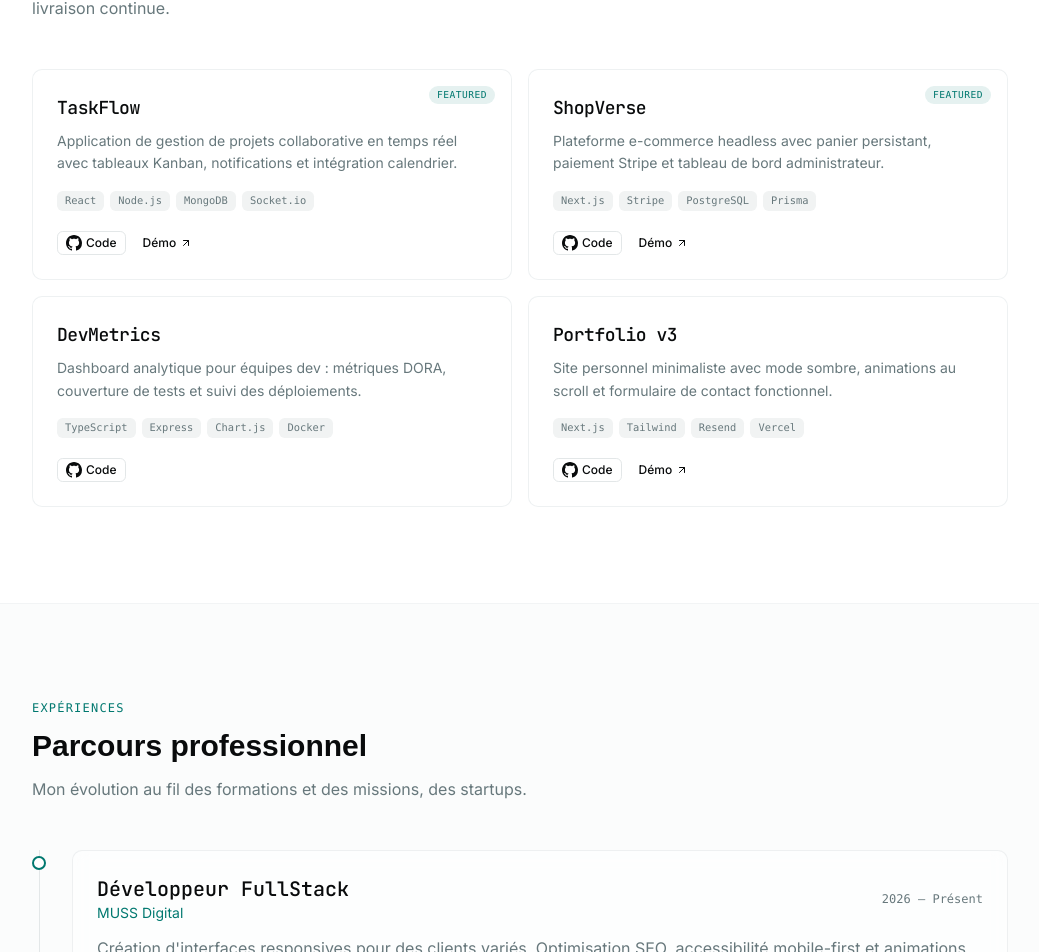
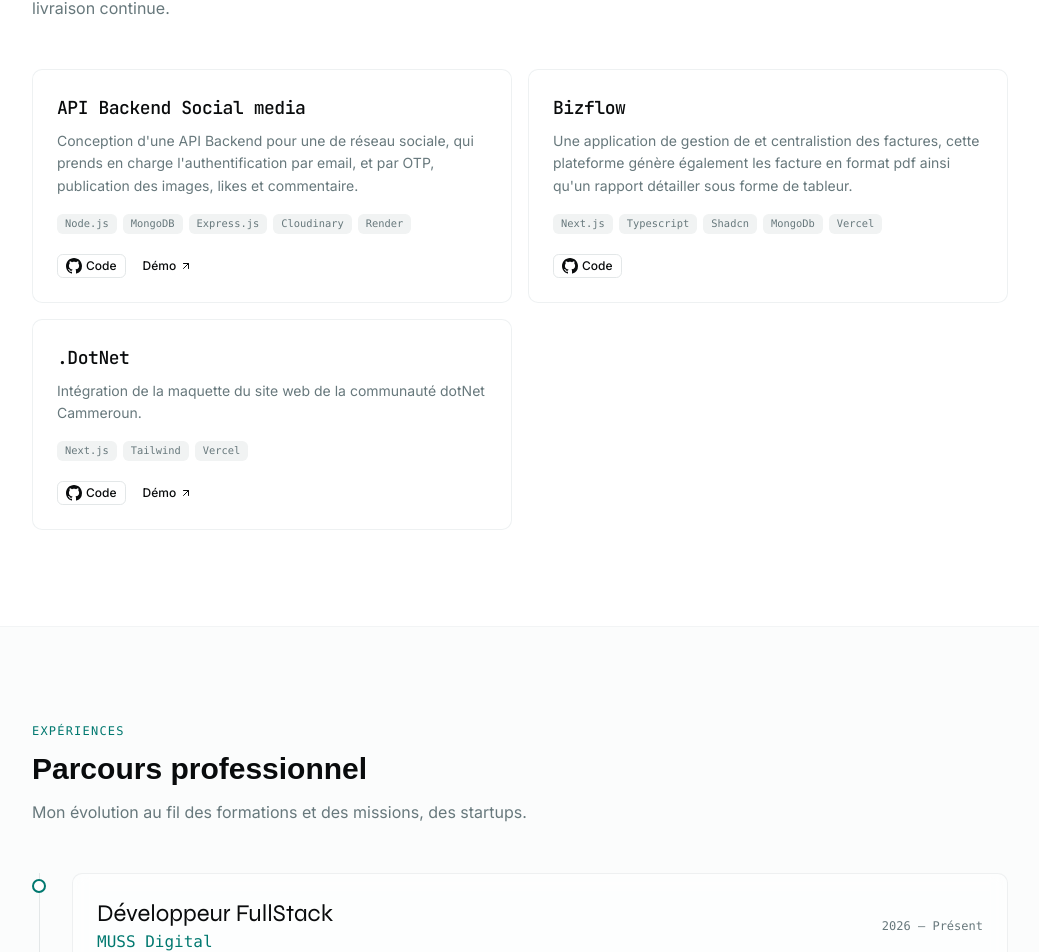
Before and after one commit to Helionux/folio-app, a Next.js app: page / in a window 1280 px wide. Shown: the part 2916-3868 px from the top of the page, without its empty margins (120-1159 px from the left). Built offline with nearby package versions, Linux system fonts and the light colour scheme; a web font is replaced by a local one.

Commit message:
feat: update ChartSkill component to use 'stats' instead of 'visitors' and enhance Experience section styling

```diff
--- a/components/sections/ChartSkill.tsx
+++ b/components/sections/ChartSkill.tsx
@@ -25,18 +25,18 @@
 export const description = "A radial chart with a label"
 
 const chartData = [
-  { browser: "Architecture REST", visitors: 85, fill: "var(--color-primary)" },
-  { browser: "React/Next.js", visitors: 95, fill: "var(--color-primary)" },
-  { browser: "Node.js/Express", visitors: 88, fill: "var(--color-primary)" },
-  { browser: "MongoDB/PostgreSQL", visitors: 85, fill: "var(--color-primary)" },
-  { browser: "TypeScript", visitors: 92, fill: "var(--color-primary)" },
-  { browser: "Test & CI/CD", visitors: 88, fill: "var(--color-primary)" },
+  { browser: "Architecture REST", stats: 85, fill: "var(--color-primary)" },
+  { browser: "React/Next.js", stats: 95, fill: "var(--color-primary)" },
+  { browser: "Node.js/Express", stats: 88, fill: "var(--color-primary)" },
+  { browser: "MongoDB & PostgreSQL", stats: 85, fill: "var(--color-primary)" },
+  { browser: "TypeScript", stats: 92, fill: "var(--color-primary)" },
+  { browser: "Test & CI/CD", stats: 88, fill: "var(--color-primary)" },
   {
     browser: "Docker & Déploiement",
-    visitors: 78,
+    stats: 78,
     fill: "var(--color-primary)",
   },
-  { browser: "Performance web", visitors: 90, fill: "var(--color-primary)" },
+  { browser: "Performance web", stats: 90, fill: "var(--color-primary)" },
 ]
 
 const chartConfig = {
@@ -56,7 +56,7 @@
     color: "var(--chart-2)",
   },
   mongodb: {
-    label: "MongoDB/PostgreSQL",
+    label: "MongoDB & PostgreSQL",
     color: "var(--chart-3)",
   },
   test: {
@@ -105,8 +105,8 @@
                 content={<ChartTooltipContent indicator="line" />}
               />
 
-              <Bar dataKey="visitors" fill="var(--primary)" radius={8}>
-                <LabelList dataKey="visitors" position="right" />
+              <Bar dataKey="stats" fill="var(--primary)" radius={8}>
+                <LabelList dataKey="stats" position="right" />
               </Bar>
             </BarChart>
           </ResponsiveContainer>
@@ -117,7 +117,7 @@
           Trending up by 5.2% this month <TrendingUp className="h-4 w-4" />
         </div>
         <div className="leading-none text-muted-foreground">
-          Showing total visitors for the last 6 months
+          Showing total stats for the last 6 months
         </div>
       </CardFooter>
     </Card>
--- a/components/sections/experience.tsx
+++ b/components/sections/experience.tsx
@@ -35,10 +35,10 @@
                   <div className="rounded-xl border border-border/60 bg-background/60 p-6 backdrop-blur-sm transition-all duration-300 hover:border-primary/30 hover:shadow-sm">
                     <div className="flex flex-col gap-1 sm:flex-row sm:items-center sm:justify-between">
                       <div>
-                        <h3 className="font-heading text-xl font-medium">
+                        <h3 className="font-syne text-2xl font-medium">
                           {exp.role}
                         </h3>
-                        <p className="text-sm text-primary">{exp.company}</p>
+                        <p className="text-md font-mono text-primary">{exp.company}</p>
                       </div>
                       <time className="font-mono text-xs text-muted-foreground">
                         {exp.period}
--- a/lib/data.ts
+++ b/lib/data.ts
@@ -23,12 +23,31 @@
 ] as const
 
 export const softSkills = [
-  { name: "Communication", description: "Vulgariser des sujets techniques auprès de tous les profils." },
-  { name: "Esprit d'équipe", description: "Collaboration agile, code review constructive et entraide." },
-  { name: "Résolution de problèmes", description: "Approche analytique face aux défis complexes." },
-  { name: "Adaptabilité", description: "Apprentissage rapide de nouvelles technologies et contextes." },
-  { name: "Sens du détail", description: "Qualité du code, UX soignée et attention aux edge cases." },
-  { name: "Autonomie", description: "Prise d'initiative et livraison fiable en remote ou sur site." },
+  {
+    name: "Communication",
+    description: "Vulgariser des sujets techniques auprès de tous les profils.",
+  },
+  {
+    name: "Esprit d'équipe",
+    description: "Collaboration agile, code review constructive et entraide.",
+  },
+  {
+    name: "Résolution de problèmes",
+    description: "Approche analytique face aux défis complexes.",
+  },
+  {
+    name: "Adaptabilité",
+    description: "Apprentissage rapide de nouvelles technologies et contextes.",
+  },
+  {
+    name: "Sens du détail",
+    description: "Qualité du code, UX soignée et attention aux edge cases.",
+  },
+  {
+    name: "Autonomie",
+    description:
+      "Prise d'initiative et livraison fiable en remote ou sur site.",
+  },
 ]
 
 export const hardSkills = [
@@ -43,45 +62,50 @@
 ]
 
 export const techStack = [
-  { category: "Frontend", items: ["React", "Next.js", "TypeScript", "Tailwind CSS", "Redux", "Zustand", "Framer Motion"] },
+  {
+    category: "Frontend",
+    items: [
+      "React",
+      "Next.js",
+      "TypeScript",
+      "Tailwind CSS",
+      "Redux",
+      "Zustand",
+      "Framer Motion",
+    ],
+  },
   { category: "Backend", items: ["Node.js", "Express", "NestJS", "REST API"] },
   { category: "Base de données", items: ["MongoDB", "PostgreSQL", "Mongoose"] },
-  { category: "Outils & Déploiement", items: ["Docker", "Git", "GitHub Actions", "Vercel", "Figma"] },
+  {
+    category: "Outils & Déploiement",
+    items: ["Docker", "Git", "GitHub Actions", "Vercel", "Figma"],
+  },
 ]
 
 export const projects = [
   {
-    title: "TaskFlow",
+    title: "API Backend Social media",
     description:
-      "Application de gestion de projets collaborative en temps réel avec tableaux Kanban, notifications et intégration calendrier.",
-    tags: ["React", "Node.js", "MongoDB", "Socket.io"],
+      "Conception d'une API Backend pour une de réseau sociale, qui prends en charge l'authentification par email, et par OTP, publication des images, likes et commentaire.",
+    tags: ["Node.js", "MongoDB", "Express.js", "Cloudinary", "Render"],
     github: "https://github.com",
     live: "https://example.com",
-    featured: true,
+    featured: false,
   },
   {
-    title: "ShopVerse",
+    title: "Bizflow",
     description:
-      "Plateforme e-commerce headless avec panier persistant, paiement Stripe et tableau de bord administrateur.",
-    tags: ["Next.js", "Stripe", "PostgreSQL", "Prisma"],
-    github: "https://github.com",
-    live: "https://example.com",
-    featured: true,
-  },
-  {
-    title: "DevMetrics",
-    description:
-      "Dashboard analytique pour équipes dev : métriques DORA, couverture de tests et suivi des déploiements.",
-    tags: ["TypeScript", "Express", "Chart.js", "Docker"],
+      "Une application de gestion de et centralistion des factures, cette plateforme génère également les facture en format pdf ainsi qu'un rapport détailler sous forme de tableur.",
+    tags: ["Next.js", "Typescript", "Shadcn", "MongoDb", "Vercel"],
     github: "https://github.com",
     live: null,
     featured: false,
   },
   {
-    title: "Portfolio v3",
+    title: ".DotNet",
     description:
-      "Site personnel minimaliste avec mode sombre, animations au scroll et formulaire de contact fonctionnel.",
-    tags: ["Next.js", "Tailwind", "Resend", "Vercel"],
+      "Intégration de la maquette du site web de la communauté dotNet Cammeroun.",
+    tags: ["Next.js", "Tailwind", "Vercel"],
     github: "https://github.com",
     live: "https://example.com",
     featured: false,
@@ -95,7 +119,14 @@
     period: "2026 — Présent",
     description:
       "Création d'interfaces responsives pour des clients variés. Optimisation SEO, accessibilité mobile-first et animations fluides, ainsi la création des application Full-stack.",
-    technologies: ["React", "Next.js", "Express.js","Supabase","Tailwind CSS", "Framer Motion"],
+    technologies: [
+      "React",
+      "Next.js",
+      "Express.js",
+      "Supabase",
+      "Tailwind CSS",
+      "Framer Motion",
+    ],
   },
   {
     role: "Formation en Dévéloppement web",
```
Also changed, not shown: public/gpme-1.png (added), public/gpme-2.png (added).
